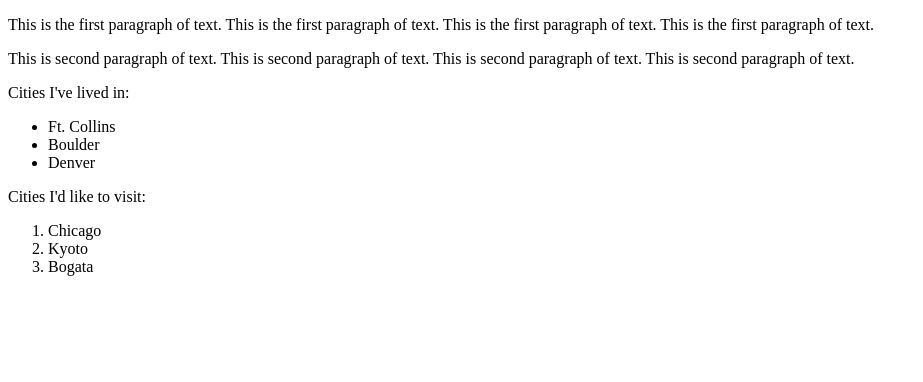
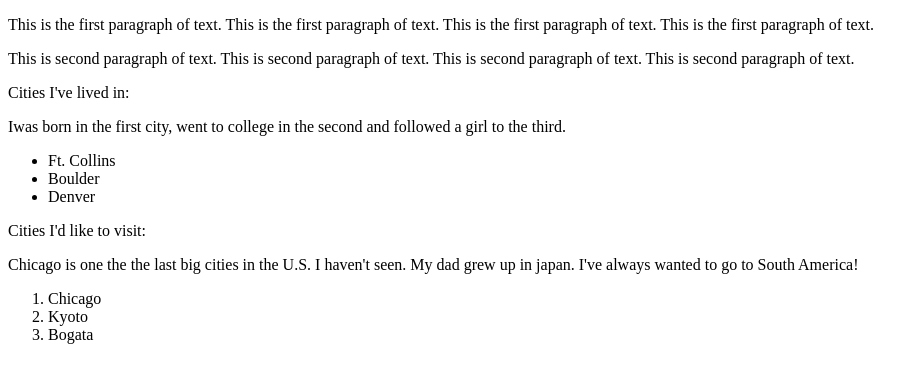
Before and after one commit to annnfrann/HTML-practice-1, a plain HTML site: page index.html in a window 1280 px wide. Shown: the whole page, without its empty margins (0-923 px from the left). Drawn offline with Linux system fonts and the light colour scheme.

Commit message:
describe list headings

```diff
--- a/index.html
+++ b/index.html
@@ -11,13 +11,16 @@
     <p>This is second paragraph of text. This is second paragraph of text.
    This is second paragraph of text. This is second paragraph of text.</p>
    <lh>Cities I've lived in:</lh>
-
+   <p>Iwas born in the first city, went to college in the second and followed
+     a girl to the third.</p>
    <ul>
      <li>Ft. Collins</li>
      <li>Boulder</li>
      <li>Denver</li>
    </ul>
    <lh>Cities I'd like to visit:</lh>
+   <p>Chicago is one the the last big cities in the U.S. I haven't seen.
+   My dad grew up in japan. I've always wanted to go to South America!</p>
    <ol>
      <li>Chicago</li>
      <li>Kyoto</li>
```
